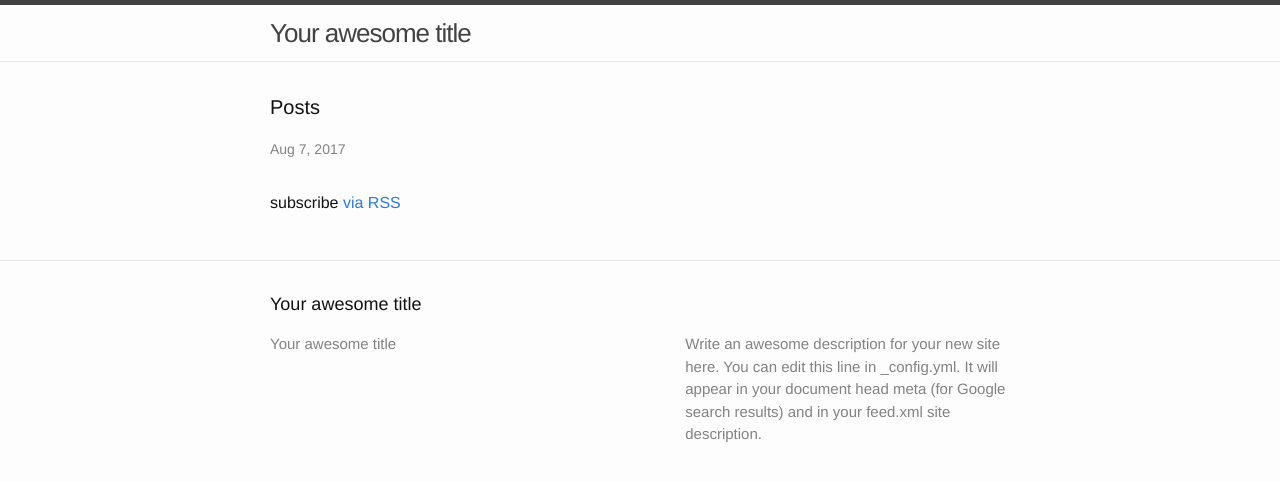
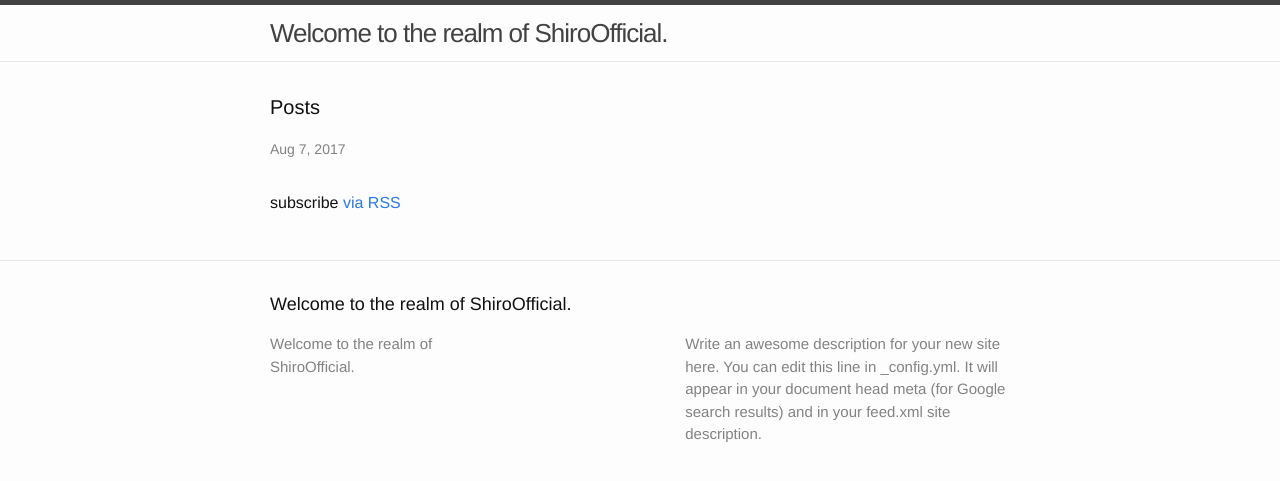
Before and after one commit to ShiroOfficial/ShiroOfficial, a Jekyll site: the page built from index.html, in a window 1280 px wide. Shown: the top 481 px of the page. Built offline with Jekyll 4.4.1, drawn with Linux system fonts in a browser that asks for light colours.

Commit message:
Update _config.yml

```diff
--- a/_config.yml
+++ b/_config.yml
@@ -6,7 +6,7 @@
 # 'jekyll serve'. If you change this file, please restart the server process.
 
 # Site settings
-title: Your awesome title
+title: Welcome to the realm of ShiroOfficial.
 description: > # this means to ignore newlines until "baseurl:"
   Write an awesome description for your new site here. You can edit this
   line in _config.yml. It will appear in your document head meta (for
```
